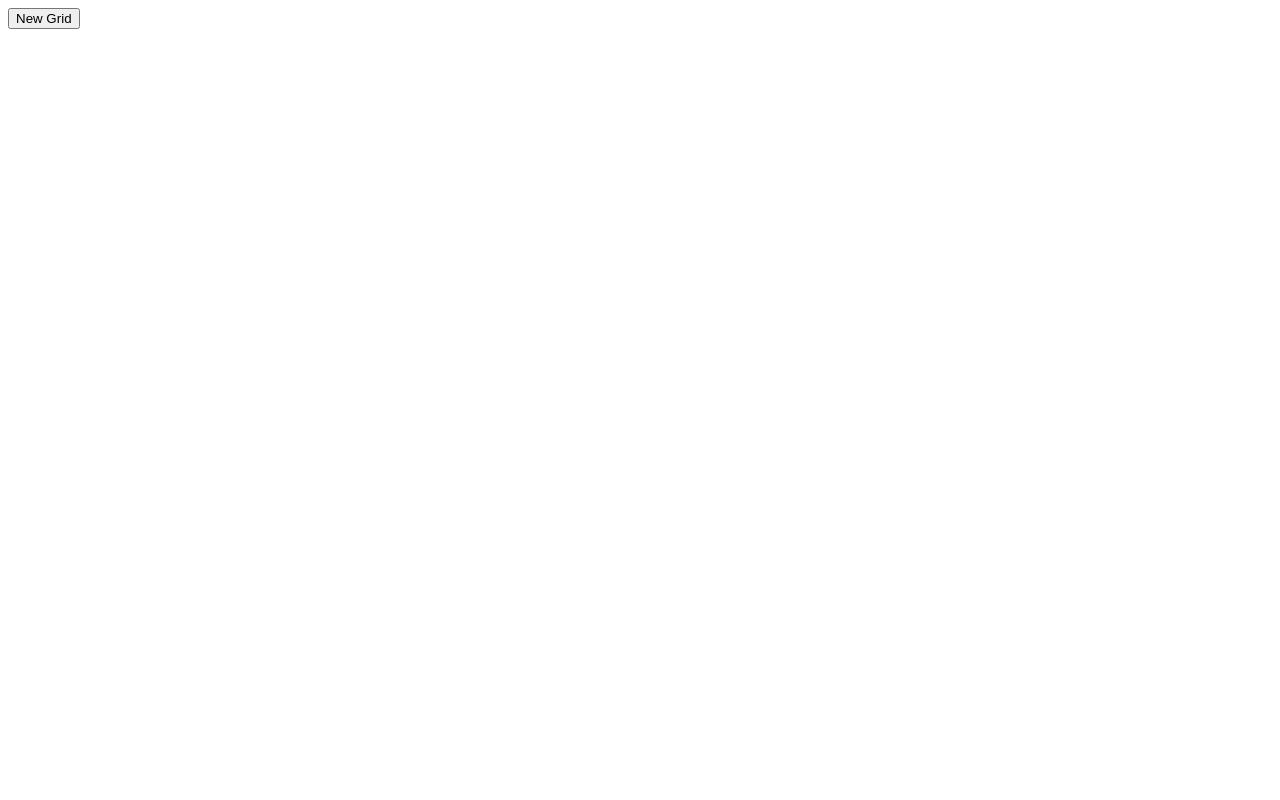
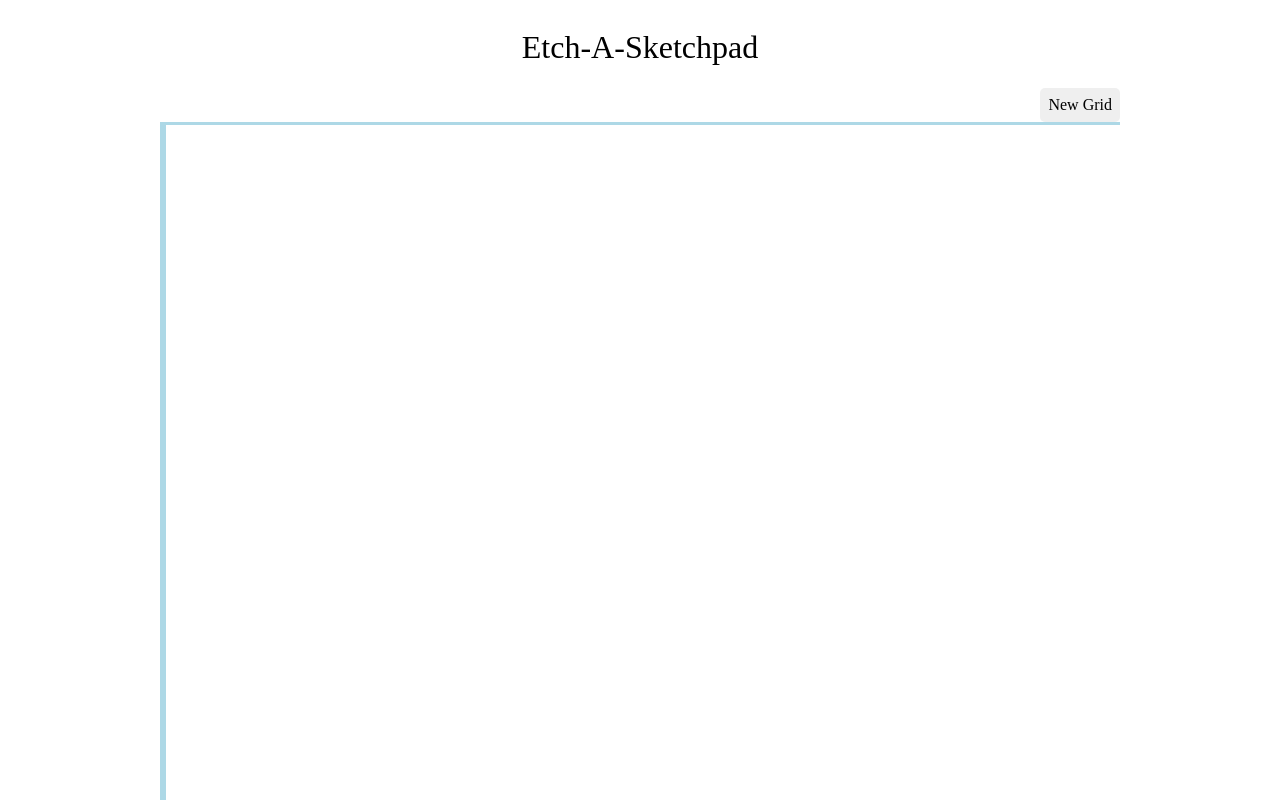
Before and after one commit to EllePhoenix23/odin-sketch, a plain HTML site: page index.html in a window 1280 px wide. Shown: the top 800 px of the page. Drawn offline with Linux system fonts and the light colour scheme.

Commit message:
Add basic styling, create title

```diff
--- a/index.html
+++ b/index.html
@@ -8,6 +8,7 @@
     <title>Document</title>
 </head>
 <body>
+    <h1>Etch-A-Sketchpad</h1>
     <div class="btn">
     <button>New Grid</button>
     </div>
--- a/style.css
+++ b/style.css
@@ -0,0 +1,44 @@
+body {
+    display: flex;
+    flex-direction: column;
+    align-items: center;
+}
+
+h1 {
+    font-weight: 500;
+}
+
+.btn,
+.container {
+    width: 960px;
+    display: flex;
+    flex-direction: row;
+}
+
+.btn {
+    justify-content: right;
+}
+
+button {
+    border: none;
+    border-radius: 5px;
+    font: inherit;
+    padding: 8px;
+}
+
+.container {
+    height: 960px;
+    flex-wrap: wrap;
+    border-left: solid lightblue;
+    border-top: solid lightblue;
+}
+
+.container,
+.box {
+    box-sizing: border-box;
+}
+
+.box {
+    border-right: solid lightblue;
+    border-bottom: solid lightblue;
+}
```
